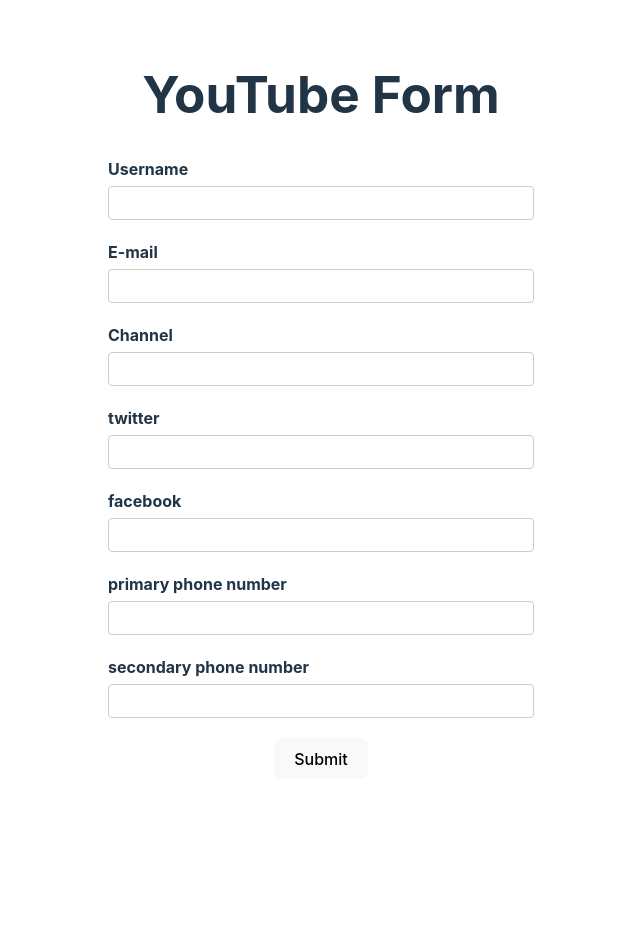
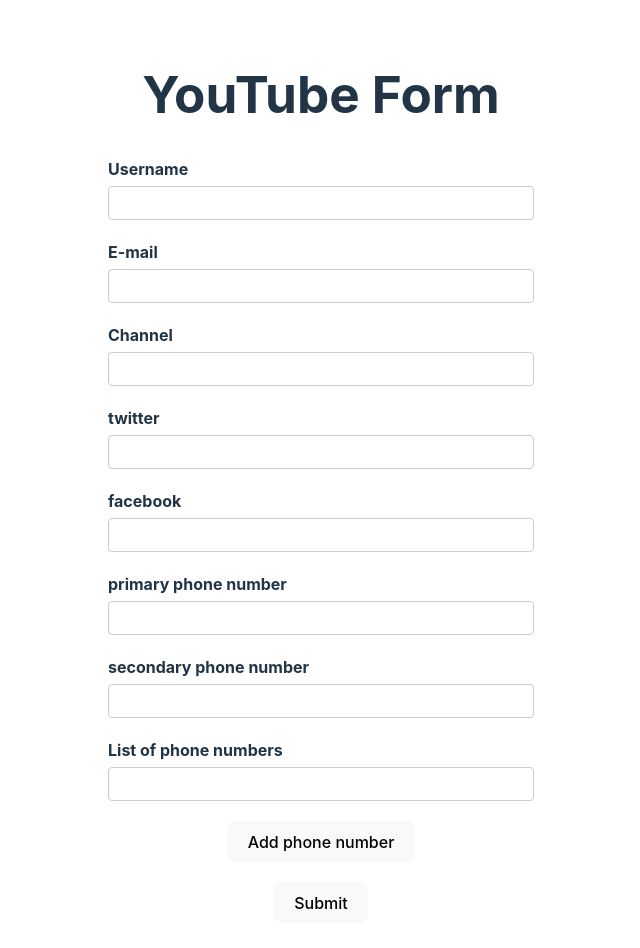
Before and after one commit to RelativeBinary/react-hook-form, a React (Vite) app: page / in a window 1280 px wide. Shown: the top 948 px of the page, without its empty margins (319-959 px from the left). Before the commit the page ends 811 px from the top, so only its background shows below. Built offline with nearby package versions, Linux system fonts and the light colour scheme.

Commit message:
add dynamic form field

```diff
--- a/src/components/YouTubeForm.tsx
+++ b/src/components/YouTubeForm.tsx
@@ -1,5 +1,5 @@
 import React from "react";
-import { useForm } from "react-hook-form";
+import { useForm, useFieldArray } from "react-hook-form";
 import { DevTool } from "@hookform/devtools";
 
 type FormValues = {
@@ -11,6 +11,9 @@
     facebook: string;
   };
   phoneNumbers: string[];
+  phNumbers: {
+    number: string;
+  }[];
 };
 
 export const YouTubeForm = () => {
@@ -24,10 +27,18 @@
         facebook: "",
       },
       phoneNumbers: ["", ""],
+      phNumbers: [{ number: "" }],
     },
   });
+
   const { register, control, handleSubmit, formState } = form;
   const { errors } = formState;
+
+  const { fields, append, remove } = useFieldArray({
+    name: "phNumbers",
+    control,
+  });
+
   const onSubmit = (data: FormValues) => {
     console.log("submitted", data);
   };
@@ -115,6 +126,27 @@
             {...register("phoneNumbers.1")}
           />
         </div>
+        <div className="form-control">
+          <label htmlFor="secondary-phone">List of phone numbers</label>
+          <div>
+            {fields.map((field, index) => (
+              <div key={field.id} className="form-control">
+                <input
+                  type="text"
+                  {...register(`phNumbers.${index}.number` as const)}
+                />
+                {
+                  index > 0 && (
+                    <button type="button" onClick={() => remove(index)}>Remove</button>
+                  )
+                }
+              </div>
+            ))}
+            <button type="button" onClick={() => append({ number: "" })}>
+              Add phone number
+            </button>
+          </div>
+        </div>
         <button>Submit</button>
       </form>
       <DevTool control={control} />
```
